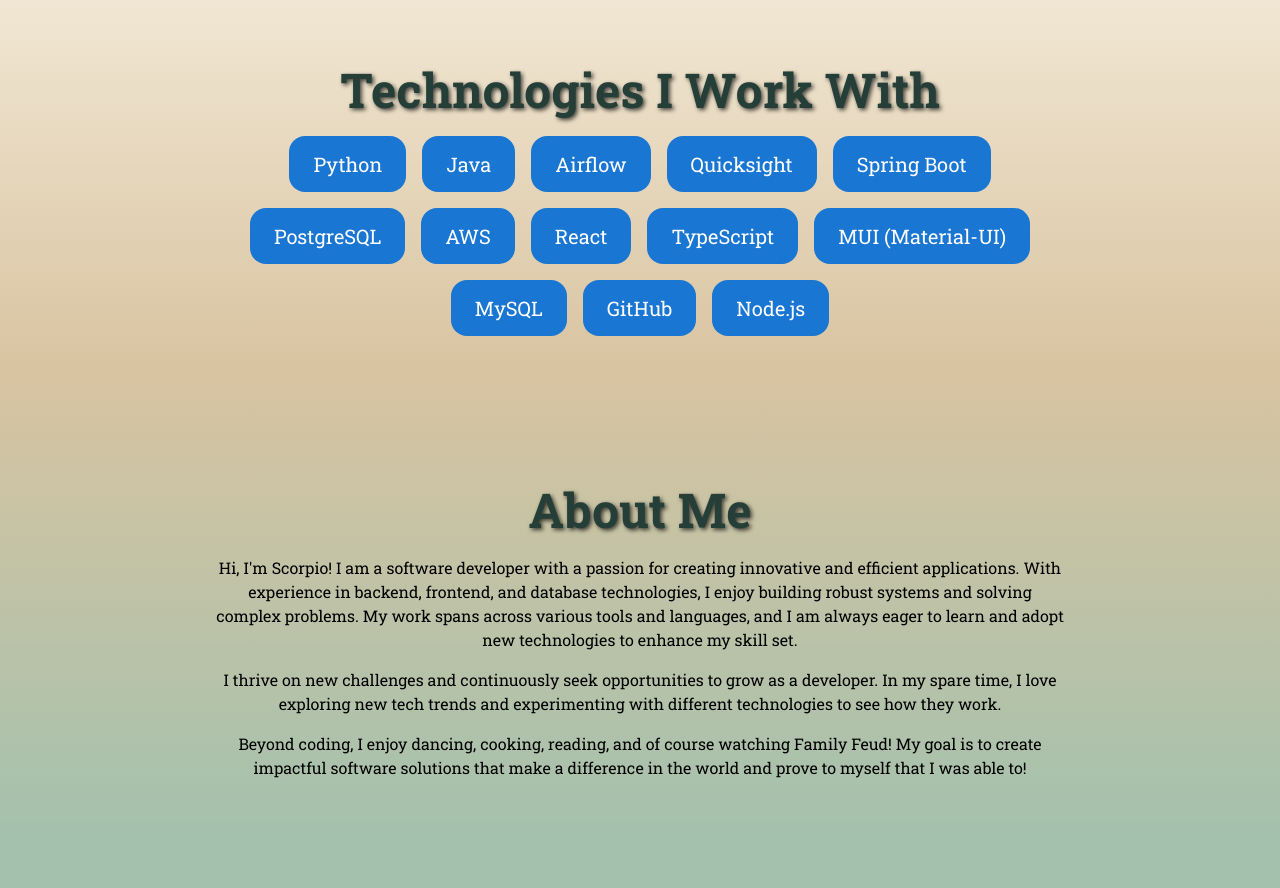
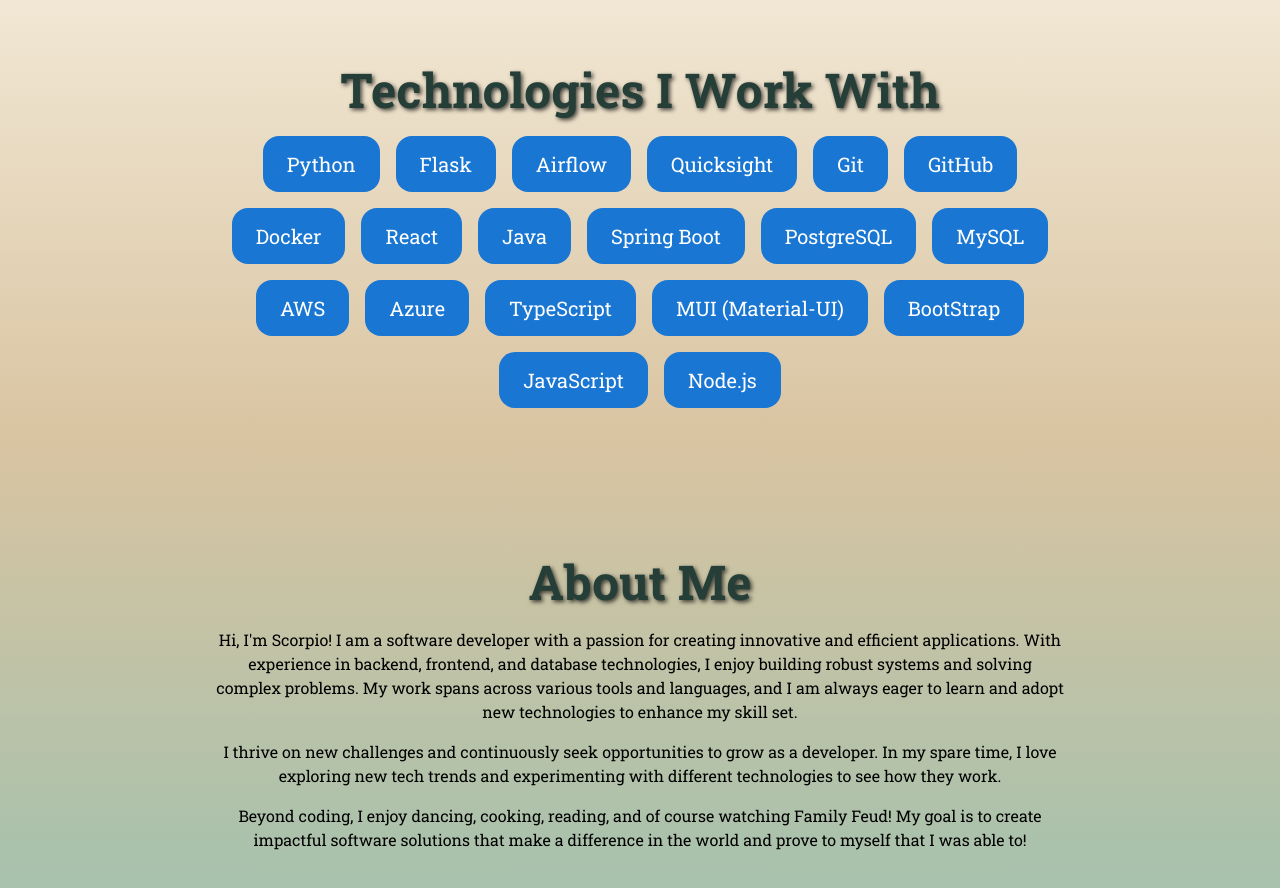
Before and after one commit to Black-Scorpio/My_Portfolio, a React (Vite) app: page / in a window 1280 px wide. Shown: the part 900-1788 px from the top of the page. Built offline with nearby package versions, Linux system fonts and the light colour scheme; a web font is replaced by a local one.

Commit message:
update technologies

```diff
--- a/src/components/Technologies.tsx
+++ b/src/components/Technologies.tsx
@@ -5,17 +5,23 @@
 
 const technologies = [
   'Python',
-  'Java',
+  'Flask',
   'Airflow',
   'Quicksight',
+  'Git',
+  'GitHub',
+  'Docker',
+  'React',
+  'Java',
   'Spring Boot',
   'PostgreSQL',
+  'MySQL',
   'AWS',
-  'React',
+  'Azure',
   'TypeScript',
   'MUI (Material-UI)',
-  'MySQL',
-  'GitHub',
+  'BootStrap',
+  'JavaScript',
   'Node.js'
 ];
 
```
